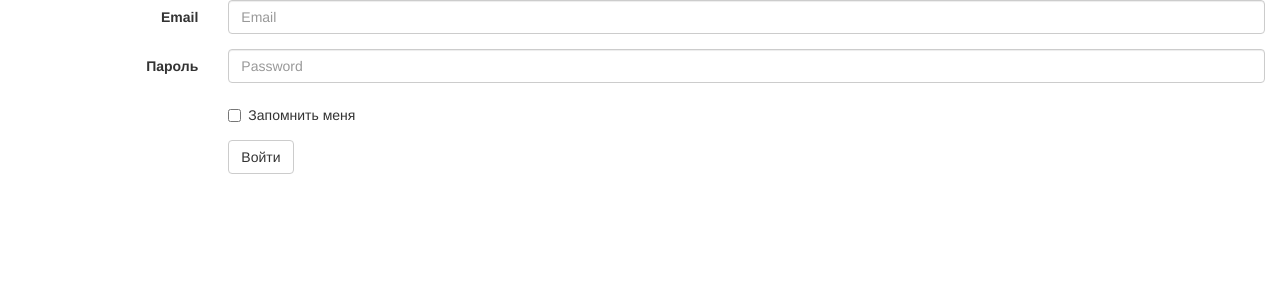
After one commit to ersul4ik/acs, a Django app: template applications/profiles/templates/login.html in a window 1280 px wide. The commit adds this page. Shown: the top 300 px of the page. Run offline with Django 3.2, Linux system fonts and the light colour scheme; the template is opened without the code that fills it, so the values that code supplies are empty; some libraries are stand-ins or nearby versions.

Commit message:
added login form and  change profile template

```diff
--- a/applications/profiles/models.py
+++ b/applications/profiles/models.py
@@ -5,7 +5,6 @@ from django.db import models
 from django.contrib.auth.models import User
 
 from applications.infrastructure.models import Departament, Position
-
 
 GENDER_CHOICES = (
     ('М', 'Мужской'),
@@ -46,7 +45,10 @@ class Profile(models.Model):
         return self.position.title
 
     def get_name_and_departament(self):
-        return '{}{}'.format(self.get_full_name(), ' ({})'.format(self.get_departament_abbreviation()) or '')
+        d = ''
+        if self.get_departament_abbreviation():
+            d = ' ({})'.format(self.get_departament_abbreviation())
+        return '{}{}'.format(self.get_full_name(), d)
 
 
 class WorkPeriod(models.Model):
--- /dev/null
+++ b/applications/profiles/templates/login.html
@@ -0,0 +1,32 @@
+{% extends 'layout.html' %}
+
+{% block body %}
+    <form class="form-horizontal" role="form">
+        <div class="form-group">
+            <label for="inputEmail3" class="col-sm-2 control-label">Email</label>
+            <div class="col-sm-10">
+                <input type="email" class="form-control" id="inputEmail3" placeholder="Email">
+            </div>
+        </div>
+        <div class="form-group">
+            <label for="inputPassword3" class="col-sm-2 control-label">Пароль</label>
+            <div class="col-sm-10">
+                <input type="password" class="form-control" id="inputPassword3" placeholder="Password">
+            </div>
+        </div>
+        <div class="form-group">
+            <div class="col-sm-offset-2 col-sm-10">
+                <div class="checkbox">
+                    <label>
+                        <input type="checkbox"> Запомнить меня
+                    </label>
+                </div>
+            </div>
+        </div>
+        <div class="form-group">
+            <div class="col-sm-offset-2 col-sm-10">
+                <button type="submit" class="btn btn-default">Войти</button>
+            </div>
+        </div>
+    </form>
+{% endblock %}
--- a/applications/profiles/urls.py
+++ b/applications/profiles/urls.py
@@ -3,9 +3,10 @@ from __future__ import unicode_literals
 
 from django.conf.urls import url
 
-from applications.profiles.views import profile_edit
+from applications.profiles.views import profile_edit, user_login
 
 urlpatterns = [
+    url(r'login/$', user_login, name='user_login'),
     url(r'edit/(?P<user_id>\d+)/$', profile_edit, name='edit'),
     url(r'list/$', profile_edit, name='list'),
 ]
--- a/applications/reports/models.py
+++ b/applications/reports/models.py
@@ -10,7 +10,6 @@ from django.db import models
 class AccountingAccess(models.Model):
     user = models.ForeignKey(User, related_name='working_time')
     coming = models.TimeField(verbose_name='Пришел в', blank=True, null=True)
-    coming = models.TimeField(verbose_name='Пришел в', auto_now_add=False)
     leaving = models.TimeField(verbose_name='Ушел в', blank=True, null=True)
     date = models.DateField(auto_now_add=True)
 
--- a/applications/reports/views.py
+++ b/applications/reports/views.py
@@ -12,4 +12,3 @@ def report_main(request):
     template = 'main_report.html'
     access_list = AccountingAccess.objects.all()
     return render(request, template, {'user_list': access_list})
-    return render(request, template, {'list': access_list})
--- a/project/settings.py
+++ b/project/settings.py
@@ -15,7 +15,7 @@ SITE_TITLE = SITE_HEADER
 
 
 # ==================== LOGIN URL ==============================================
-LOGIN_URL = 'admin/login/'
+LOGIN_URL = '/profiles/login/'
 
 
 # ==================== SECURITY ===============================================
--- a/project/urls.py
+++ b/project/urls.py
@@ -8,10 +8,10 @@ from django.contrib import admin
 
 
 urlpatterns = [
-
     url(r'^admin/', admin.site.urls),
     url(r'^profiles/', include('applications.profiles.urls', namespace='profiles')),
-    url(r'^', include('applications.reports.urls', namespace='reports')),
 ] + static(settings.STATIC_URL, document_root=settings.STATIC_ROOT)
 
 urlpatterns += static(settings.MEDIA_URL, document_root=settings.MEDIA_ROOT)
+
+urlpatterns += (url(r'^', include('applications.reports.urls', namespace='reports')),)
--- a/templates/layout.html
+++ b/templates/layout.html
@@ -11,7 +11,9 @@
 </head>
 <body>
     <div class="container-fluid">
+    {% if request.user.is_authenticated %}
         {% include 'header.html' %}
+    {% endif %}
         <div class="main-container"> <!-- main block -->
             {% block body %}{% endblock %}
         </div> <!-- main block -->
```
Also changed, not shown: applications/profiles/forms.py (+19 -6 lines), applications/profiles/templates/profile.html (+7 -3 lines), applications/profiles/views.py (+12 -4 lines).
